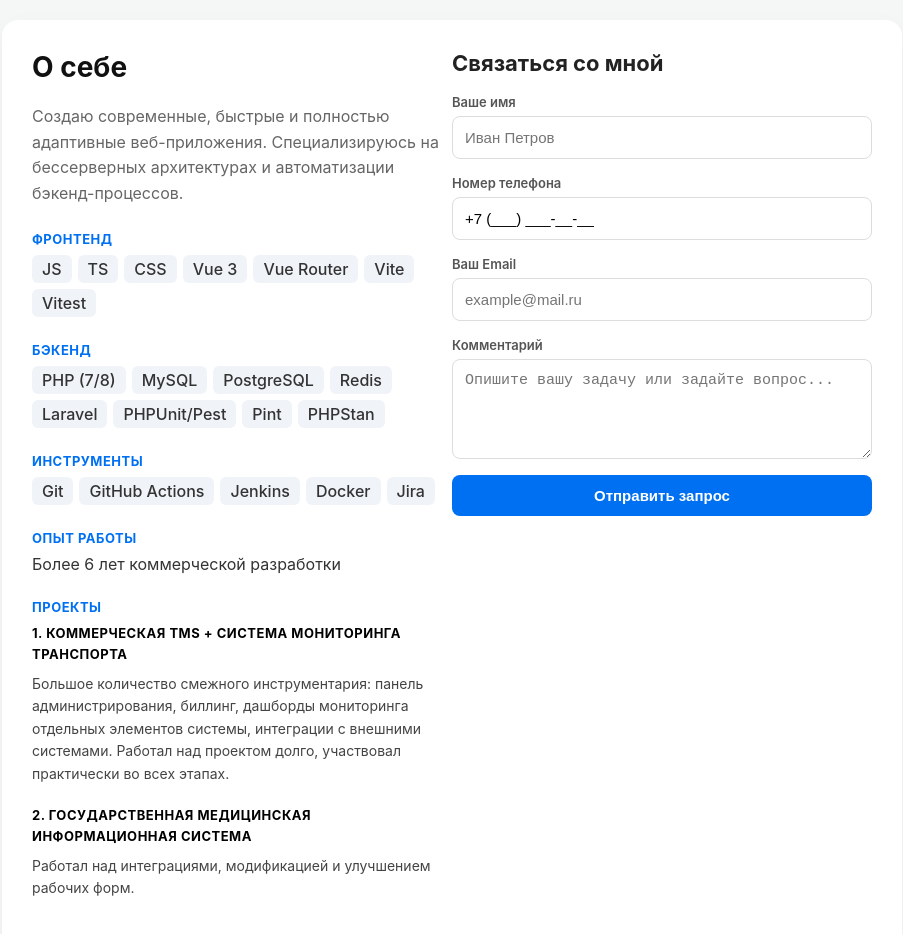
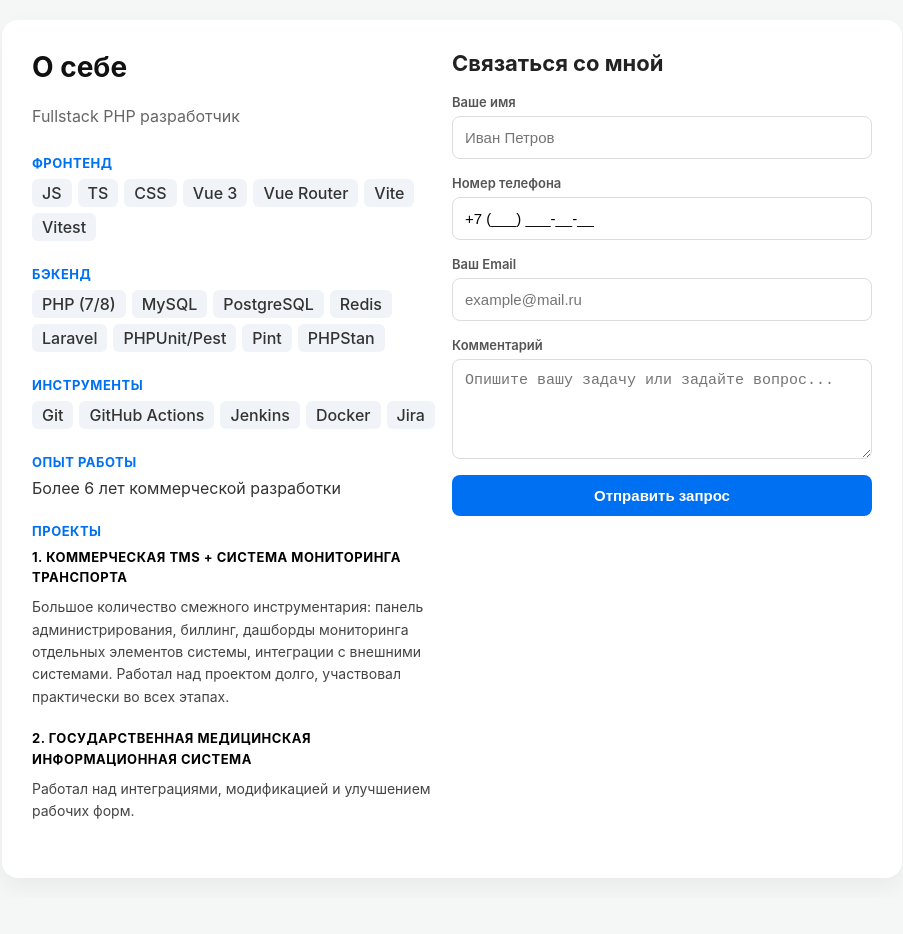
Before and after one commit to froghub/tcase_lintntlf, a website: page index.html in a window 1280 px wide. Shown: the whole page, without its empty margins (188-1091 px from the left). After the commit the page ends 898 px from the top, so only its background shows below. Drawn offline with nearby package versions, Linux system fonts and the light colour scheme.

Commit message:
Правка заголовка. Пригодится в будущем

```diff
--- a/index.html
+++ b/index.html
@@ -12,8 +12,7 @@
 <div class="container">
     <div class="info-section">
         <h1>О себе</h1>
-        <p>Создаю современные, быстрые и полностью адаптивные веб-приложения. Специализируюсь на бессерверных
-            архитектурах и автоматизации бэкенд-процессов.</p>
+        <p>Fullstack PHP разработчик</p>
 
         <div class="stats">
             <div class="stat-item">
```
